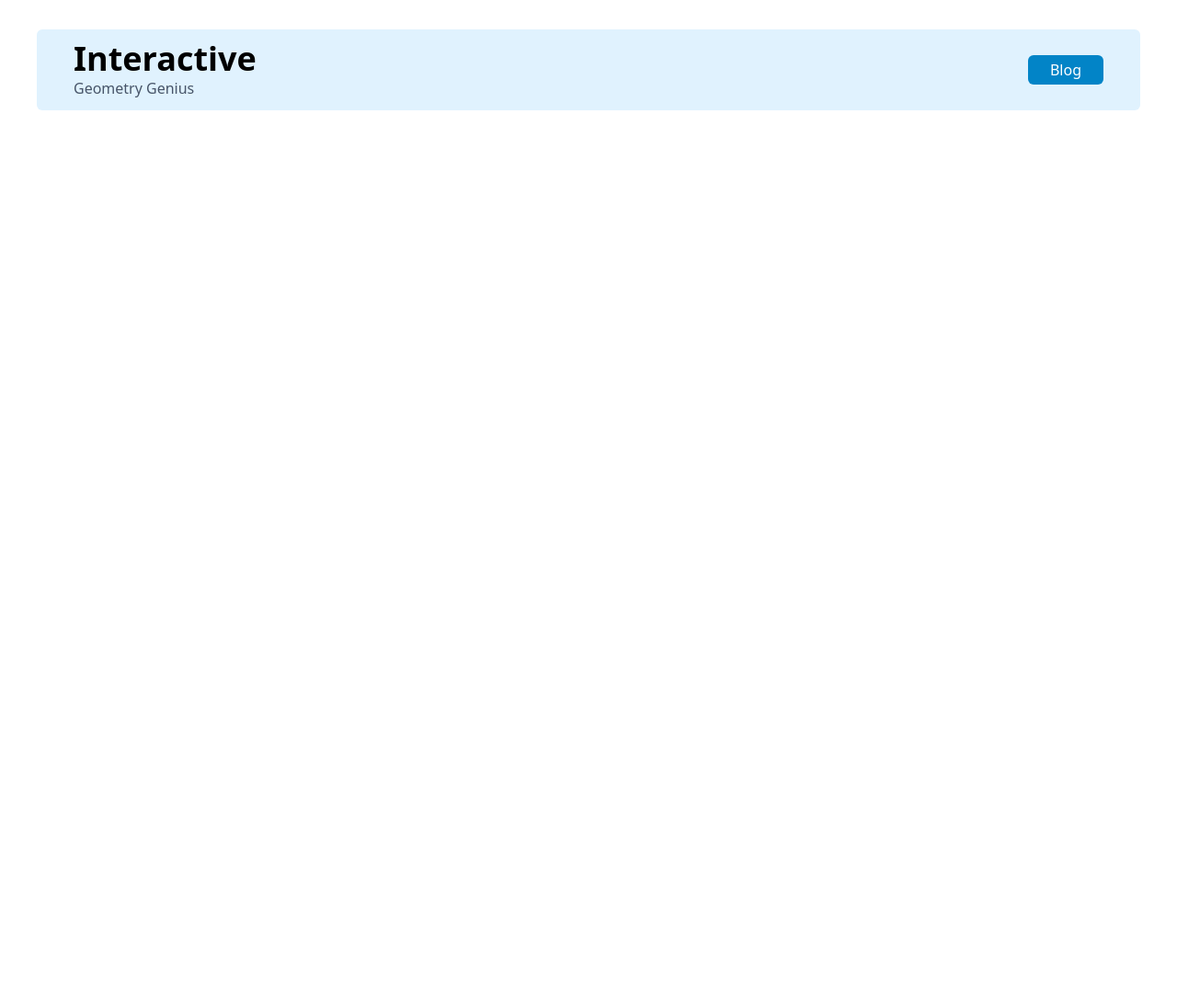
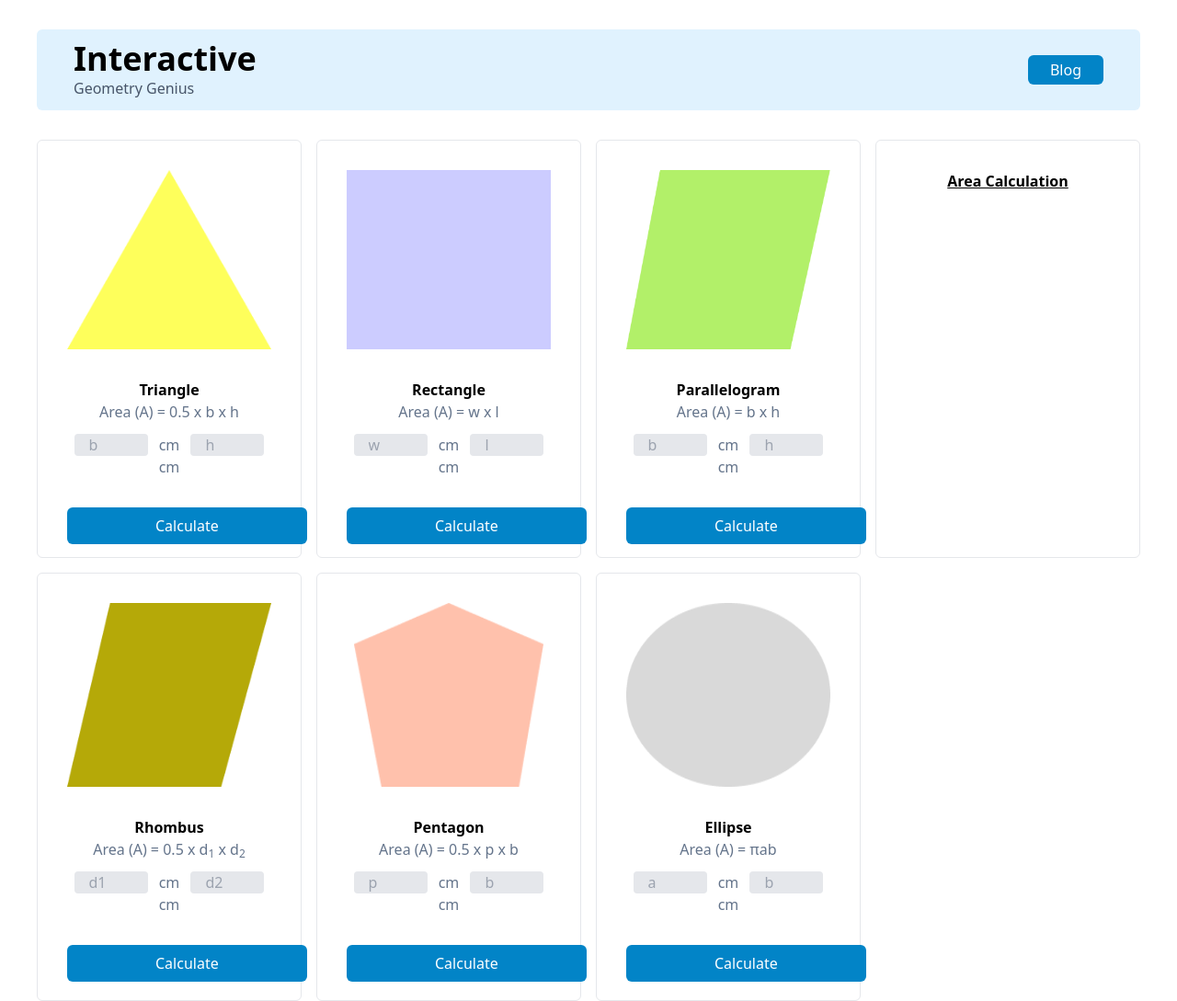
Before and after one commit to miraz-faruk/geometry-genius, a plain HTML site: page index.html in a window 1280 px wide. Shown: the whole page at 92% size. Before the commit the page ends 800 px from the top, so only its background shows below. Drawn offline with nearby package versions, Linux system fonts and the light colour scheme.

Commit message:
Added cart section

```diff
--- a/index.html
+++ b/index.html
@@ -19,6 +19,115 @@
             <button class="text-white bg-sky-600 py-1 px-6 rounded-md">Blog</button>
         </div>
     </header>
+
+    <!-- Main section -->
+    <main class="mx-10 mt-8">
+
+        <!-- cart section -->
+        <section class="grid grid-cols-4 gap-4">
+
+            <!-- Triangle -->
+            <div class="text-center border rounded-md p-8">
+                <img class="mx-auto block h-1/2" src="images/triangle.png" alt="" srcset="">
+                <div class="mt-8">
+                    <h3 class="font-semibold">Triangle</h3>
+                    <p class="text-slate-500">Area (A) = 0.5 x b x h</p>
+                    <div class="mt-3">
+                        <input class="bg-gray-200 w-20 rounded px-4" type="text" placeholder="b">
+                        <label class="text-slate-500 px-2" for="">cm</label>
+                        <input class="bg-gray-200 w-20 rounded px-4" type="text" placeholder="h">
+                        <label class="text-slate-500 px-2" for="">cm</label>
+                    </div>
+                    <button class="text-white bg-sky-600 py-2 px-24 rounded-md font-medium mt-8">Calculate</button>
+                </div>
+            </div>
+
+            <!-- Rectangle -->
+            <div class="text-center border rounded-md p-8">
+                <img class="mx-auto block h-1/2" src="images/rectangle.png" alt="" srcset="">
+                <div class="mt-8">
+                    <h3 class="mt-8 font-semibold">Rectangle</h3>
+                    <p class="text-slate-500">Area (A) = w x l</p>
+                    <div class="mt-3">
+                        <input class="bg-gray-200 w-20 rounded px-4" type="text" placeholder="w">
+                        <label class="text-slate-500 px-2" for="">cm</label>
+                        <input class="bg-gray-200 w-20 rounded px-4" type="text" placeholder="l">
+                        <label class="text-slate-500 px-2" for="">cm</label>
+                    </div>
+                    <button class="text-white bg-sky-600 py-2 px-24 rounded-md font-medium mt-8">Calculate</button>
+                </div>
+            </div>
+
+            <!-- Parallelogram -->
+            <div class="text-center border rounded-md p-8">
+                <img class="mx-auto block h-1/2" src="images/parallelogram.png" alt="" srcset="">
+                <div class="mt-8">
+                    <h3 class="mt-8 font-semibold">Parallelogram</h3>
+                    <p class="text-slate-500">Area (A) = b x h</p>
+                    <div class="mt-3">
+                        <input class="bg-gray-200 w-20 rounded px-4" type="text" placeholder="b">
+                        <label class="text-slate-500 px-2" for="">cm</label>
+                        <input class="bg-gray-200 w-20 rounded px-4" type="text" placeholder="h">
+                        <label class="text-slate-500 px-2" for="">cm</label>
+                    </div>
+                    <button class="text-white bg-sky-600 py-2 px-24 rounded-md font-medium mt-8">Calculate</button>
+                </div>
+            </div>
+
+            <!-- Result section -->
+            <div class="text-center border rounded-md p-8">
+                <h4 class="font-semibold underline">Area Calculation</h4>
+            </div>
+
+            <!-- Rhombus -->
+            <div class="text-center border rounded-md p-8">
+                <img class="mx-auto block h-1/2" src="images/rhombus.png" alt="" srcset="">
+                <div class="mt-8">
+                    <h3 class="mt-8 font-semibold">Rhombus</h3>
+                    <p class="text-slate-500">Area (A) = 0.5 x d<sub>1</sub> x d<sub>2</sub></p>
+                    <div class="mt-3">
+                        <input class="bg-gray-200 w-20 rounded px-4" type="text" placeholder="d1">
+                        <label class="text-slate-500 px-2" for="">cm</label>
+                        <input class="bg-gray-200 w-20 rounded px-4" type="text" placeholder="d2">
+                        <label class="text-slate-500 px-2" for="">cm</label>
+                    </div>
+                    <button class="text-white bg-sky-600 py-2 px-24 rounded-md font-medium mt-8">Calculate</button>
+                </div>
+            </div>
+
+            <!-- Pentagon -->
+            <div class="text-center border rounded-md p-8">
+                <img class="mx-auto block h-1/2" src="images/pentagon.png" alt="" srcset="">
+                <div class="mt-8">
+                    <h3 class="mt-8 font-semibold">Pentagon</h3>
+                    <p class="text-slate-500">Area (A) = 0.5 x p x b</p>
+                    <div class="mt-3">
+                        <input class="bg-gray-200 w-20 rounded px-4" type="text" placeholder="p">
+                        <label class="text-slate-500 px-2" for="">cm</label>
+                        <input class="bg-gray-200 w-20 rounded px-4" type="text" placeholder="b">
+                        <label class="text-slate-500 px-2" for="">cm</label>
+                    </div>
+                    <button class="text-white bg-sky-600 py-2 px-24 rounded-md font-medium mt-8">Calculate</button>
+                </div>
+            </div>
+
+            <!-- Ellipse -->
+            <div class="text-center border rounded-md p-8">
+                <img class="mx-auto block h-1/2" src="images/ellipse.png" alt="" srcset="">
+                <div mt-8>
+                    <h3 class="mt-8 font-semibold">Ellipse</h3>
+                    <p class="text-slate-500">Area (A) = &#960ab</p>
+                    <div class="mt-3">
+                        <input class="bg-gray-200 w-20 rounded px-4" type="text" placeholder="a">
+                        <label class="text-slate-500 px-2" for="">cm</label>
+                        <input class="bg-gray-200 w-20 rounded px-4" type="text" placeholder="b">
+                        <label class="text-slate-500 px-2" for="">cm</label>
+                    </div>
+                    <button class="text-white bg-sky-600 py-2 px-24 rounded-md font-medium mt-8">Calculate</button>
+                </div>
+            </div>
+        </section>
+    </main>
 </body>
 
 </html>
```
